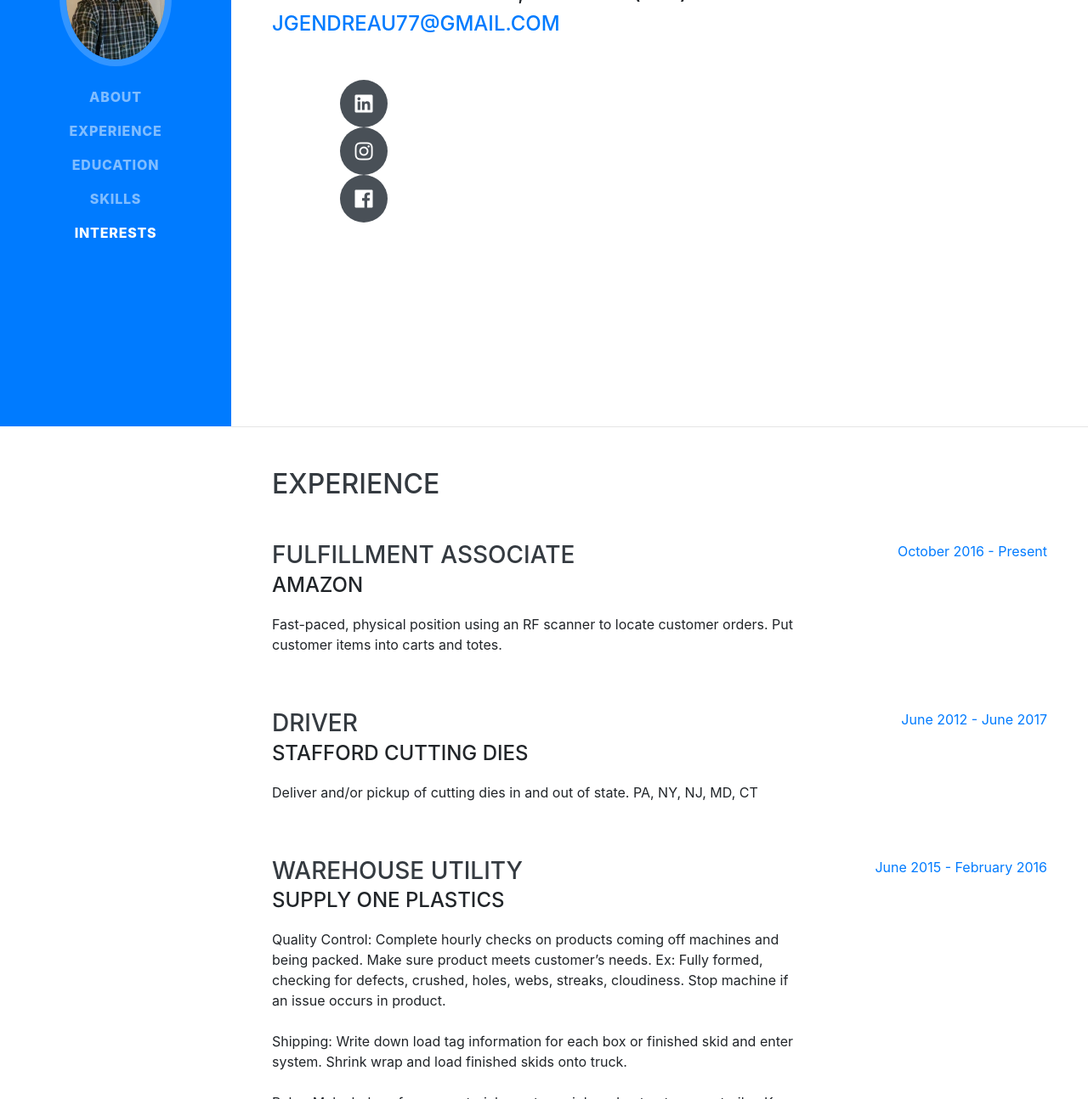
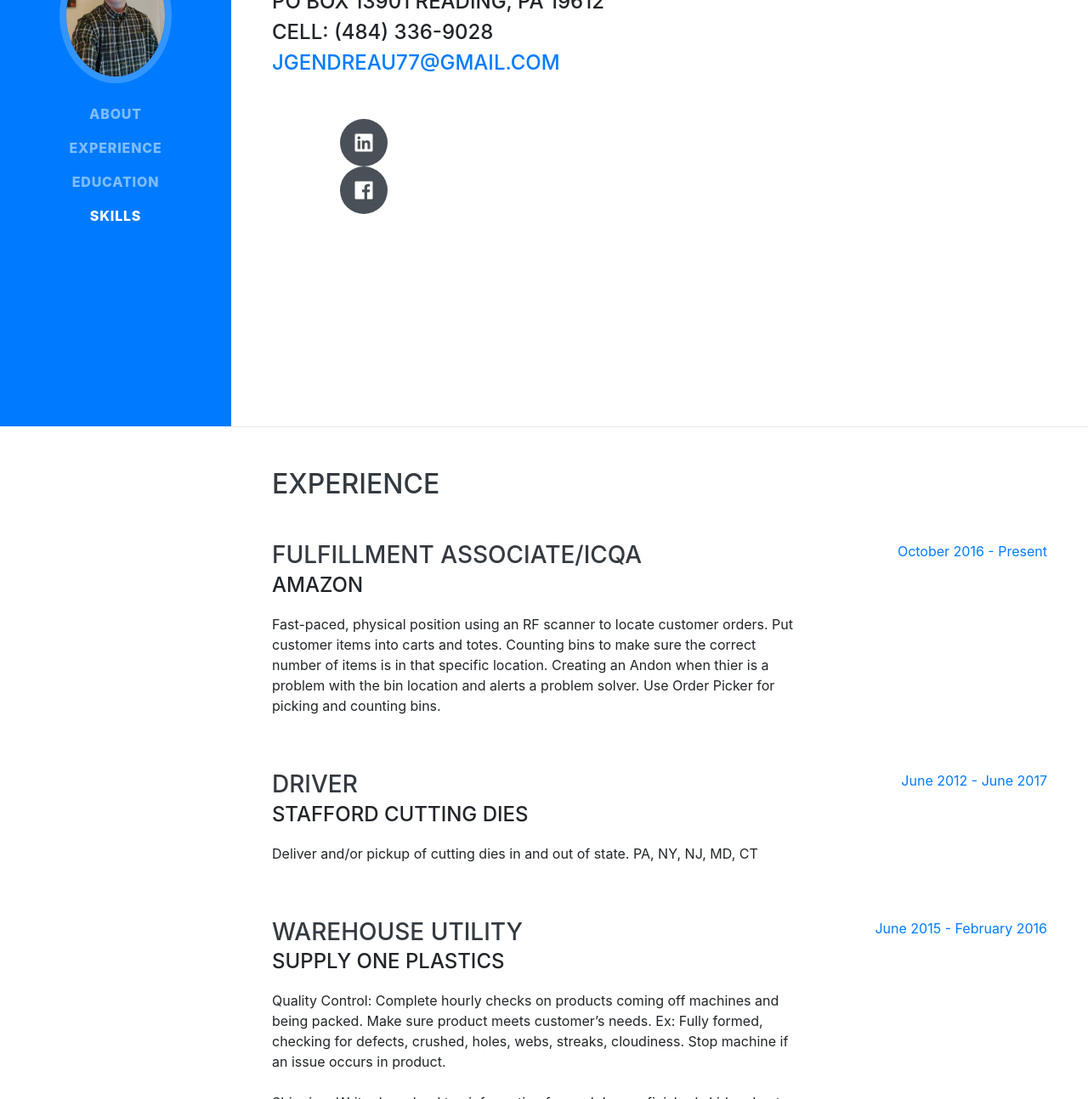
Before and after one commit to jgendreau77/joe-gendreau, a website with bundled scripts: page index.html in a window 1280 px wide. Shown: the part 298-1592 px from the top of the page at 85% size. Built offline with nearby package versions, Linux system fonts and the light colour scheme; a web font is replaced by a local one.

Commit message:
removed ig link, aligned address, cell and email under each other, added another description to Amazon, added Adobe icon to Skills

```diff
--- a/index.html
+++ b/index.html
@@ -49,9 +49,6 @@
         <li class="nav-item">
           <a class="nav-link js-scroll-trigger" href="#skills">Skills</a>
         </li>
-        <li class="nav-item">
-          <a class="nav-link js-scroll-trigger" href="#interests">Interests</a>
-        </li>
       </ul>
     </div>
   </nav>
@@ -63,7 +60,8 @@
         <h1 class="mb-0">Joseph
           <span class="text-primary">Gendreau</span>
         </h1>
-        <div class="subheading mb-5">Po Box 13901 · Reading, PA 19612 · (484) 336-9028 ·
+        <div class="subheading mb-5">Po Box 13901 Reading, PA 19612<br>
+		Cell: (484) 336-9028 <br>
           <a href="mailto:name@email.com">jgendreau77@gmail.com</a>
         </div>
         <p class="lead mb-5"></p>
@@ -73,14 +71,11 @@
 		  <a href="https://www.linkedin.com/in/joe-gendreau" class="fab fa-linkedin" title="Linkedin"></a>
 		</ul>
 		<ul>
-          <a href="https://www.instagram.com/joeg7791/" class=" fab fa-instagram" title="Instagram"></a>
-       </ul>
-		<ul>
           <a href="https://www.facebook.com/joeg1977/" class=" fab fa-facebook" title="Facebook"></a>
         </ul>
 	</ul>
 		</div>
-		</div>
+	  </div>
     </section>
 
     <hr class="m-0">
@@ -91,9 +86,9 @@
 
         <div class="resume-item d-flex flex-column flex-md-row justify-content-between mb-5">
           <div class="resume-content">
-            <h3 class="mb-0">Fulfillment Associate</h3>
+            <h3 class="mb-0">Fulfillment Associate/ICQA</h3>
             <div class="subheading mb-3">Amazon</div>
-            <p>Fast-paced, physical position using an RF scanner to locate customer orders. Put customer items into carts and totes.</p>
+            <p>Fast-paced, physical position using an RF scanner to locate customer orders. Put customer items into carts and totes. Counting bins to make sure the correct number of items is in that specific location. Creating an Andon when thier is a problem with the bin location and alerts a problem solver. Use Order Picker for picking and counting bins.</p>
           </div>
           <div class="resume-date text-md-right">
             <span class="text-primary">October 2016 - Present</span>
@@ -219,29 +214,12 @@
 		  <li class="list-inline-item">
             <i class="fab fa-github-square"></i>
 		  </li>
-        </ul>
-
-        <div class="subheading mb-3">Workflow</div>
-        <ul class="fa-ul mb-0">
-          <li>
-            <i class="fa-li fa fa-check"></i>
-            Responsive Design</li>
-
+		 <li class="list-inline-item">
+			 <i class="fab fa-adobe"></i>
+			</li>
         </ul>
       </div>
     </section>
-
-    <hr class="m-0">
-
-    <section class="resume-section p-3 p-lg-5 d-flex align-items-center" id="interests">
-      <div class="w-100">
-        <h2 class="mb-5">Interests</h2>
-        <p>Apart from working and becoming a web developer, I enjoy my days off relaxing, going to movies, and bowling.</p>
-      </div>
-    </section>
-
-    <hr class="m-0">
-
   </div>
 
   <!-- Bootstrap core JavaScript -->
--- a/js/resume.js
+++ b/js/resume.js
@@ -1,5 +1,5 @@
 (function($) {
-  "use strict"; // Start of use strict
+  "use strict";
 
   // Smooth scrolling using jQuery easing
   $('a.js-scroll-trigger[href*="#"]:not([href="#"])').click(function() {
@@ -25,4 +25,4 @@
     target: '#sideNav'
   });
 
-})(jQuery); // End of use strict
+})(jQuery);
--- /dev/null
+++ b/scss/resume.css
@@ -0,0 +1,125 @@
+body {
+  font-family: 'Muli', -apple-system, BlinkMacSystemFont, 'Segoe UI', Roboto, 'Helvetica Neue', Arial, sans-serif, 'Apple Color Emoji', 'Segoe UI Emoji', 'Segoe UI Symbol', 'Noto Color Emoji';
+  padding-top: 54px;
+  color: #868e96; }
+
+@media (min-width: 992px) {
+  body {
+    padding-top: 0;
+    padding-left: 17rem; } }
+h1,
+h2,
+h3,
+h4,
+h5,
+h6 {
+  font-family: 'Saira Extra Condensed', -apple-system, BlinkMacSystemFont, 'Segoe UI', Roboto, 'Helvetica Neue', Arial, sans-serif, 'Apple Color Emoji', 'Segoe UI Emoji', 'Segoe UI Symbol', 'Noto Color Emoji';
+  font-weight: 700;
+  text-transform: uppercase;
+  color: #343a40; }
+
+h1 {
+  font-size: 6rem;
+  line-height: 5.5rem; }
+
+h2 {
+  font-size: 3.5rem; }
+
+h3 {
+  font-size: 2rem; }
+
+p.lead {
+  font-size: 1.15rem;
+  font-weight: 400; }
+
+.subheading {
+  text-transform: uppercase;
+  font-weight: 500;
+  font-family: 'Saira Extra Condensed', -apple-system, BlinkMacSystemFont, 'Segoe UI', Roboto, 'Helvetica Neue', Arial, sans-serif, 'Apple Color Emoji', 'Segoe UI Emoji', 'Segoe UI Symbol', 'Noto Color Emoji';
+  font-size: 1.5rem; }
+
+.social-icons a {
+  display: inline-block;
+  height: 3.5rem;
+  width: 3.5rem;
+  background-color: #495057;
+  color: #fff !important;
+  border-radius: 100%;
+  text-align: center;
+  font-size: 1.5rem;
+  line-height: 3.5rem;
+  margin-right: 1rem; }
+  .social-icons a:last-child {
+    margin-right: 0; }
+  .social-icons a:hover {
+    background-color: #007bff; }
+
+.dev-icons {
+  font-size: 3rem; }
+  .dev-icons .list-inline-item i:hover {
+    color: #007bff; }
+
+#sideNav .navbar-nav .nav-item .nav-link {
+  font-weight: 800;
+  letter-spacing: 0.05rem;
+  text-transform: uppercase; }
+#sideNav .navbar-toggler:focus {
+  outline-color: #4da3ff; }
+
+@media (min-width: 992px) {
+  #sideNav {
+    text-align: center;
+    position: fixed;
+    top: 0;
+    left: 0;
+    display: flex;
+    flex-direction: column;
+    width: 17rem;
+    height: 100vh; }
+    #sideNav .navbar-brand {
+      display: flex;
+      margin: auto auto 0;
+      padding: 0.5rem; }
+      #sideNav .navbar-brand .img-profile {
+        max-width: 10rem;
+        max-height: 10rem;
+        border: 0.5rem solid rgba(255, 255, 255, 0.2); }
+    #sideNav .navbar-collapse {
+      display: flex;
+      align-items: flex-start;
+      flex-grow: 0;
+      width: 100%;
+      margin-bottom: auto; }
+      #sideNav .navbar-collapse .navbar-nav {
+        flex-direction: column;
+        width: 100%; }
+        #sideNav .navbar-collapse .navbar-nav .nav-item {
+          display: block; }
+          #sideNav .navbar-collapse .navbar-nav .nav-item .nav-link {
+            display: block; } }
+section.resume-section {
+  padding-top: 5rem !important;
+  padding-bottom: 5rem !important;
+  max-width: 75rem; }
+  section.resume-section .resume-item .resume-date {
+    min-width: none; }
+
+@media (min-width: 768px) {
+  section.resume-section {
+    min-height: 100vh; }
+    section.resume-section .resume-item .resume-date {
+      min-width: 18rem; } }
+@media (min-width: 992px) {
+  section.resume-section {
+    padding-top: 3rem !important;
+    padding-bottom: 3rem !important; } }
+.bg-primary {
+  background-color: #007bff !important; }
+
+.text-primary {
+  color: #007bff !important; }
+
+a {
+  color: #007bff; }
+  a:hover, a:focus, a:active {
+    color: #0056b3; }
```
